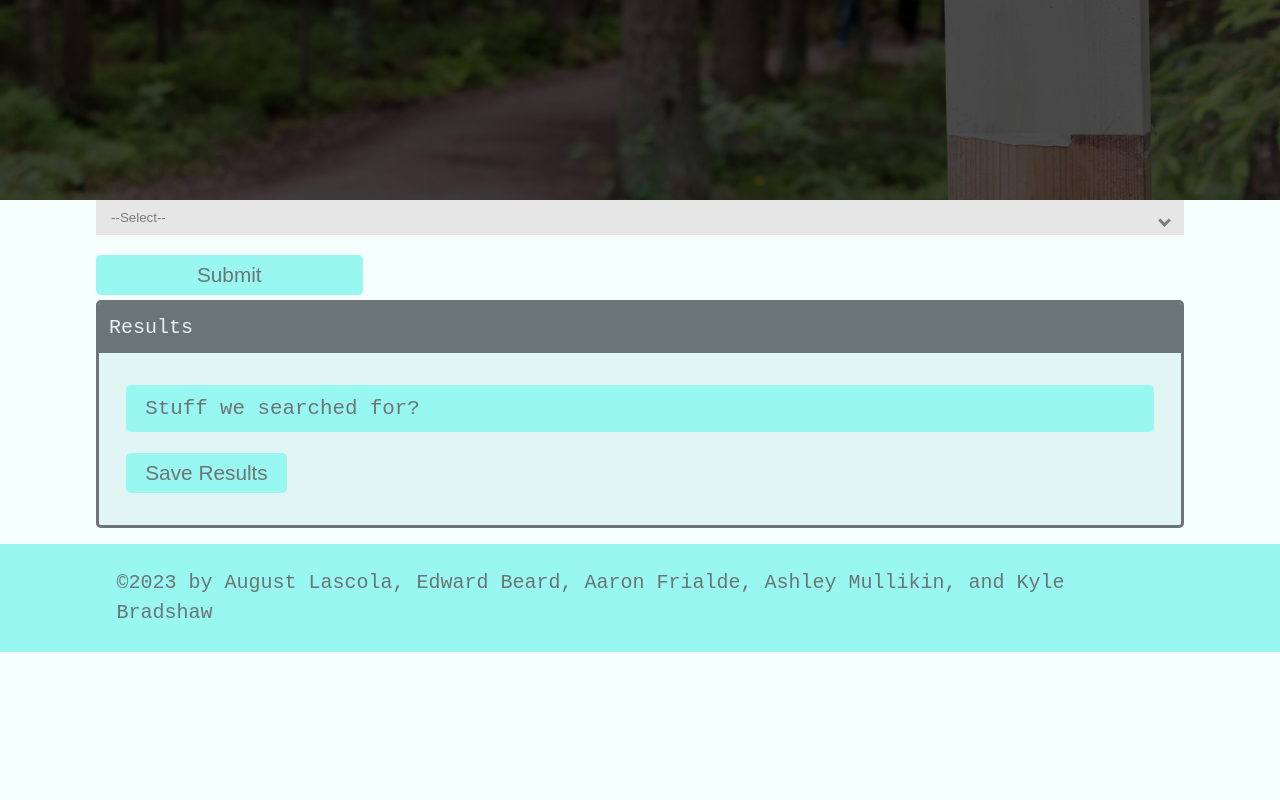
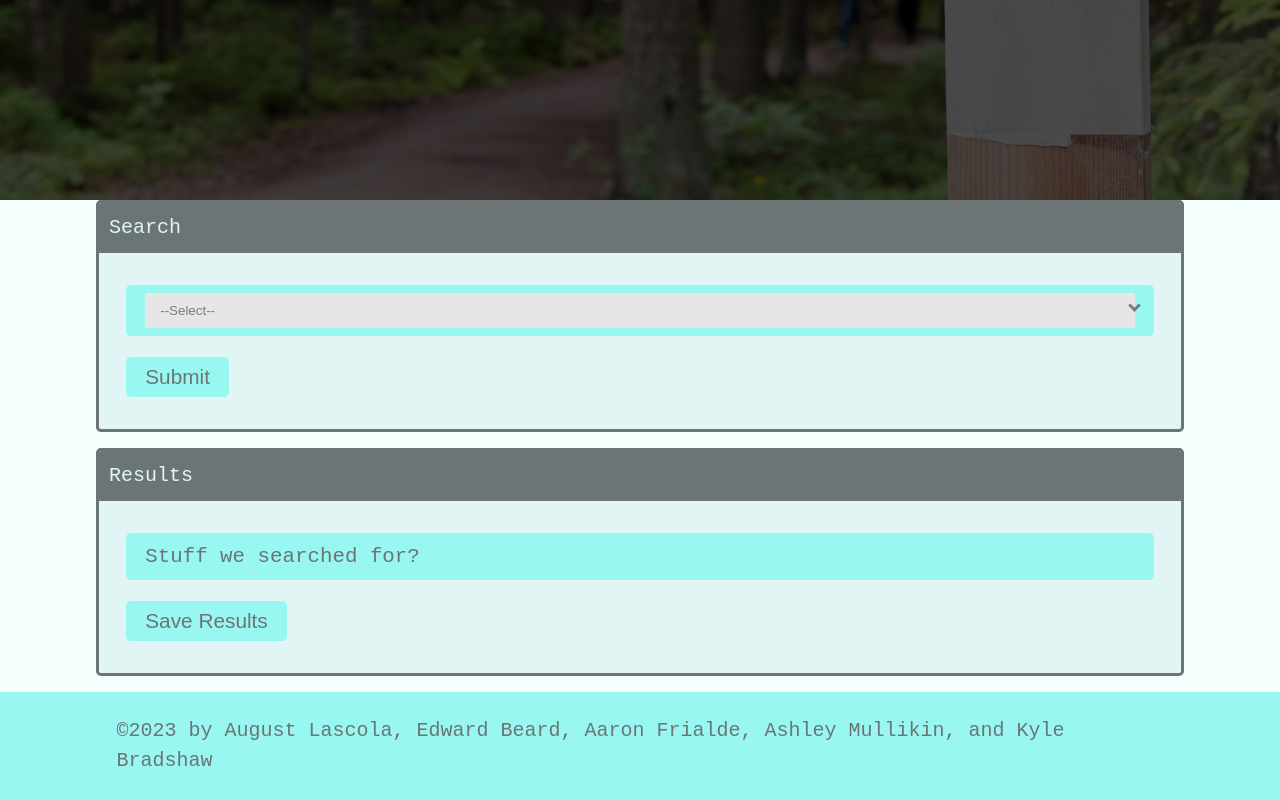
Before and after one commit to kabradshaw1/National-Parks, a React (Create React App) app in the folder client/: page / in a window 1280 px wide. Shown: the part 495-1295 px from the top of the page. Before the commit the page ends 1147 px from the top, so only its background shows below. Built offline with nearby package versions, Linux system fonts and the light colour scheme.

Commit message:
results displaying

```diff
--- a/client/src/components/Results/index.js
+++ /dev/null
@@ -1,22 +0,0 @@
-import React from 'react';
-
-const Results = () => {
-
-
-  return (
-    <div className="card mb-3">
-      <div className="card-header">
-        <span className="text-light">Results</span>
-      </div>
-      <div className="card-body">
-        <p className='pill mb-3'>Stuff we searched for?</p>
-        <button className="btn col-12 col-md-3" type="submit" id='save_park'>
-          Save Results
-        </button>
-      </div>
-
-    </div>
-  )
-}
-
-export default Results;
--- a/client/src/components/SearchForm/index.js
+++ b/client/src/components/SearchForm/index.js
@@ -46,11 +46,16 @@ const SearchForm = () => {
   };
 
   return (
+    <>
+      <div className="card mb-3">
+        <div className="card-header">
+          <span className="text-light">Search</span>
+        </div>
         <form
-      className="flex-row justify-center justify-space-between-md align-stretch"
+          className="card-body"
           onSubmit={handleFormSubmit}
         >
-      <div className="select">
+          <div className="select pill mb-3">
             <select className='' name='searchInput' value={searchInput} onChange={(e) => setSearchInput(e.target.value)} >
                 <option>--Select--</option>
                 <option>parks</option>
@@ -65,6 +70,27 @@ const SearchForm = () => {
               Submit
             </button>
         </form>
+      </div>
+      <div className="card mb-3">
+        <div className="card-header">
+          <span className="text-light">Results</span>
+        </div>
+        <div className="card-body">
+          {searchedPark.map((park) =>{
+            return(
+              <p className="pill mb-3" key={park.id}>
+                {park.name}
+              </p>
+            )
+          })}
+          <p className='pill mb-3'>Stuff we searched for?</p>
+          <button className="btn col-12 col-md-3" type="submit" id='save_park'>
+            Save Results
+          </button>
+        </div>
+
+      </div>
+    </>
   )
 }
 
--- a/client/src/pages/Home.js
+++ b/client/src/pages/Home.js
@@ -1,6 +1,5 @@
 import React, { useEffect } from 'react';
 
-import Results from '../components/Results';
 import SearchForm from '../components/SearchForm';
 // import Auth from '../utils/auth';
 
@@ -16,7 +15,6 @@ const Home = () => {
   return (
     <main>
       <SearchForm/>
-      <Results/>
     </main>
     // <main>
     //   <div className="flex-row justify-space-between">
```
Also changed, not shown: client/src/pages/SearchPark.js (deleted, +0 -139 lines), client/src/pages/SavedPark.js (deleted). Lines whose indentation alone changed are shown as unchanged.
